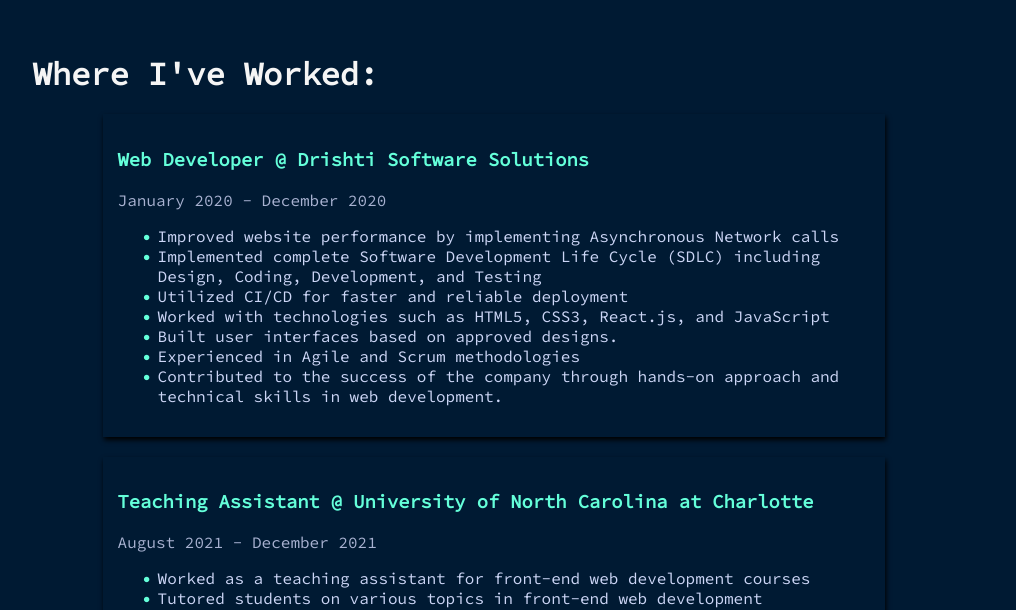
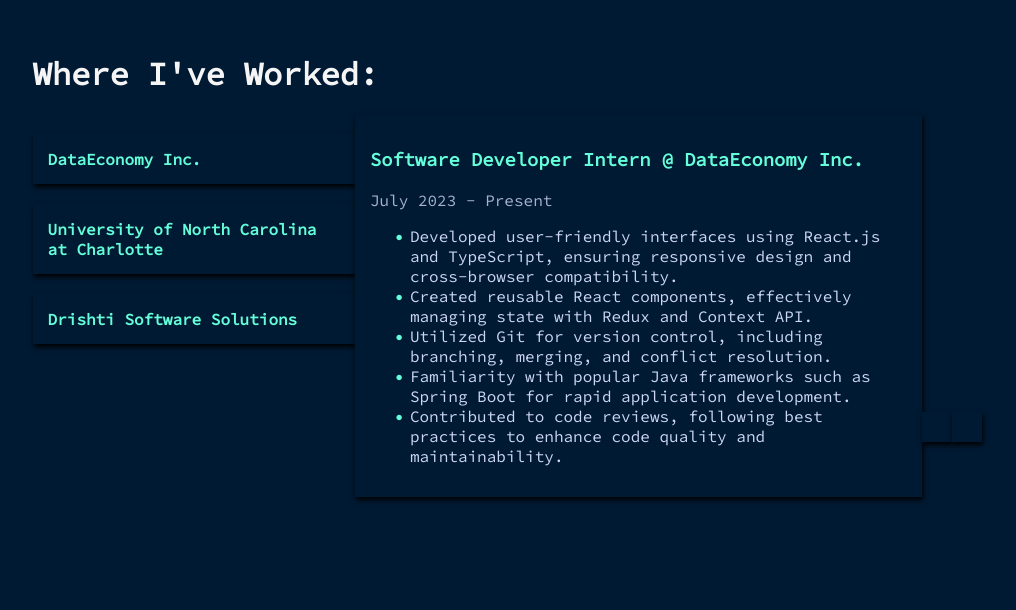
Before and after one commit to devyanibarde/devyanibarde.github.io, a React (Create React App) app in the folder portfolio/: page / in a window 1280 px wide. Shown: the part 1402-2012 px from the top of the page, without its empty margins (165-1181 px from the left). Built offline with nearby package versions, Linux system fonts and the light colour scheme; a web font is replaced by a local one.

Commit message:
Experience updated

```diff
--- a/portfolio/src/Experience.js
+++ b/portfolio/src/Experience.js
@@ -1,20 +1,86 @@
+import { useState } from "react";
+
 const Experience = () => {
+    const [selectedExp, setSelectedExp] = useState(2);
     let exp = [
-        {company: 'Drishti Software Solutions', role: 'Web Developer', sd: 'January 2020', ed: 'December 2020', id: 0},
-        {company: 'University of North Carolina at Charlotte', role: 'Teaching Assistant', sd: 'August 2021', ed: 'December 2021', id: 1}
+        {
+            company: 'Drishti Software Solutions',
+            role: 'Web Developer',
+            sd: 'January 2020',
+            ed: 'December 2020',
+            id: 0
+        },
+        {
+            company: 'University of North Carolina at Charlotte',
+            role: 'Teaching Assistant',
+            sd: 'August 2021',
+            ed: 'December 2021',
+            id: 1
+        },
+        {
+            company: 'DataEconomy Inc.',
+            role: 'Software Developer Intern',
+            sd: 'July 2023',
+            ed: 'Present',
+            id: 2
+        }
     ]
     let desc = [
-        {data: ['Improved website performance by implementing Asynchronous Network calls', 'Implemented complete Software Development Life Cycle (SDLC) including Design, Coding, Development, and Testing', 'Utilized CI/CD for faster and reliable deployment', 'Worked with technologies such as HTML5, CSS3, React.js, and JavaScript', 'Built user interfaces based on approved designs.', 'Experienced in Agile and Scrum methodologies', 'Contributed to the success of the company through hands-on approach and technical skills in web development.'], e_id: 0},
-        {data: ['Worked as a teaching assistant for front-end web development courses', 'Tutored students on various topics in front-end web development', 'Performed assistant teaching duties such as providing critical help, grading papers and assignments', 'Contributed to students\' learning and success through one-on-one tutoring and support.'], e_id: 1}
+        {
+            data: [
+                'Improved website performance by implementing Asynchronous Network calls',
+                'Implemented complete Software Development Life Cycle (SDLC) including Design, Coding, Development, and Testing',
+                'Utilized CI/CD for faster and reliable deployment',
+                'Worked with technologies such as HTML5, CSS3, React.js, and JavaScript',
+                'Built user interfaces based on approved designs.',
+                'Experienced in Agile and Scrum methodologies',
+                'Contributed to the success of the company through hands-on approach and technical skills in web development.'
+            ],
+            e_id: 0
+        },
+        {
+            data: [
+                'Worked as a teaching assistant for front-end web development courses',
+                'Tutored students on various topics in front-end web development',
+                'Performed assistant teaching duties such as providing critical help, grading papers and assignments',
+                'Contributed to students\' learning and success through one-on-one tutoring and support.'
+            ],
+            e_id: 1
+        },
+        {
+            data: [
+                'Developed user-friendly interfaces using React.js and TypeScript, ensuring responsive design and cross-browser compatibility.',
+                'Created reusable React components, effectively managing state with Redux and Context API.',
+                'Utilized Git for version control, including branching, merging, and conflict resolution.',
+                'Familiarity with popular Java frameworks such as Spring Boot for rapid application development.',
+                'Contributed to code reviews, following best practices to enhance code quality and maintainability.'
+            ],
+            e_id: 2
+        }
     ]
 
+    const handleClick = (id) => {
+        setSelectedExp(id);
+    }
 
     return (
         <div className="experience" id="experience">
             <br></br><br></br><br></br><br></br>
             <h1>Where I&apos;ve Worked:</h1>
-            {exp.map((exp) => (
-                <div className="expdiv" key={exp.id}>
+            <div className="expRight">
+                {exp.toReversed().map((exp) => (
+                <>
+                    <div className="expTab" key={exp.id} onClick= {() => handleClick(exp.id)}>
+                        <h4>{ exp.company }</h4>
+                    </div>
+                </>
+                ))}
+            </div>
+            {exp.toReversed().map((exp) => (
+                <>
+                <div className="expdiv">
+                    {(selectedExp === exp.id) &&
+                    <>
                         <h3>{ exp.role } &#64; { exp.company }</h3>
                         <p>{ exp.sd } - { exp.ed }</p>
                         {desc.map((desc) => (
@@ -28,7 +94,10 @@
                                 }
                             </div>
                         ))}
+                    </>
+                    }
                 </div>
+                </>
                 ))}
         </div>
      );
--- a/portfolio/src/index.css
+++ b/portfolio/src/index.css
@@ -193,11 +193,15 @@
 
 .expdiv {
   padding: 15px;
-  margin-left: 70px;
-  margin-top: 20px;
+  /* margin-left: 70px; */
+  /* margin-top: 20px; */
   margin-bottom: 20px;
-  max-width: 70%;
+  max-width: 50%;
   box-shadow: 1px 3px 5px black;
+  /* margin-right: 40px; */
+  /* float: right; */
+  display: inline-block;
+  /* position: relative; */
 }
 
 .expdiv h3 {
@@ -275,3 +279,24 @@
 .logo span {
   color: #64ffda;
 }
+
+.expTab {
+  padding: 15px;
+  /* margin-left: 70px; */
+  margin-top: 20px;
+  margin-bottom: 20px;
+  /* width: 40%; */
+  box-shadow: 1px 3px 5px black;
+  /* float: left; */
+  /* position: fixed; */
+}
+
+.expTab h4 {
+  color: #64ffda;
+}
+
+.expRight {
+  float: left;
+  width: 30%;
+  display: inline-block;
+}
```
Also changed, not shown: portfolio/src/Projects.js (+40 -8 lines). Lines whose indentation alone changed are shown as unchanged.
